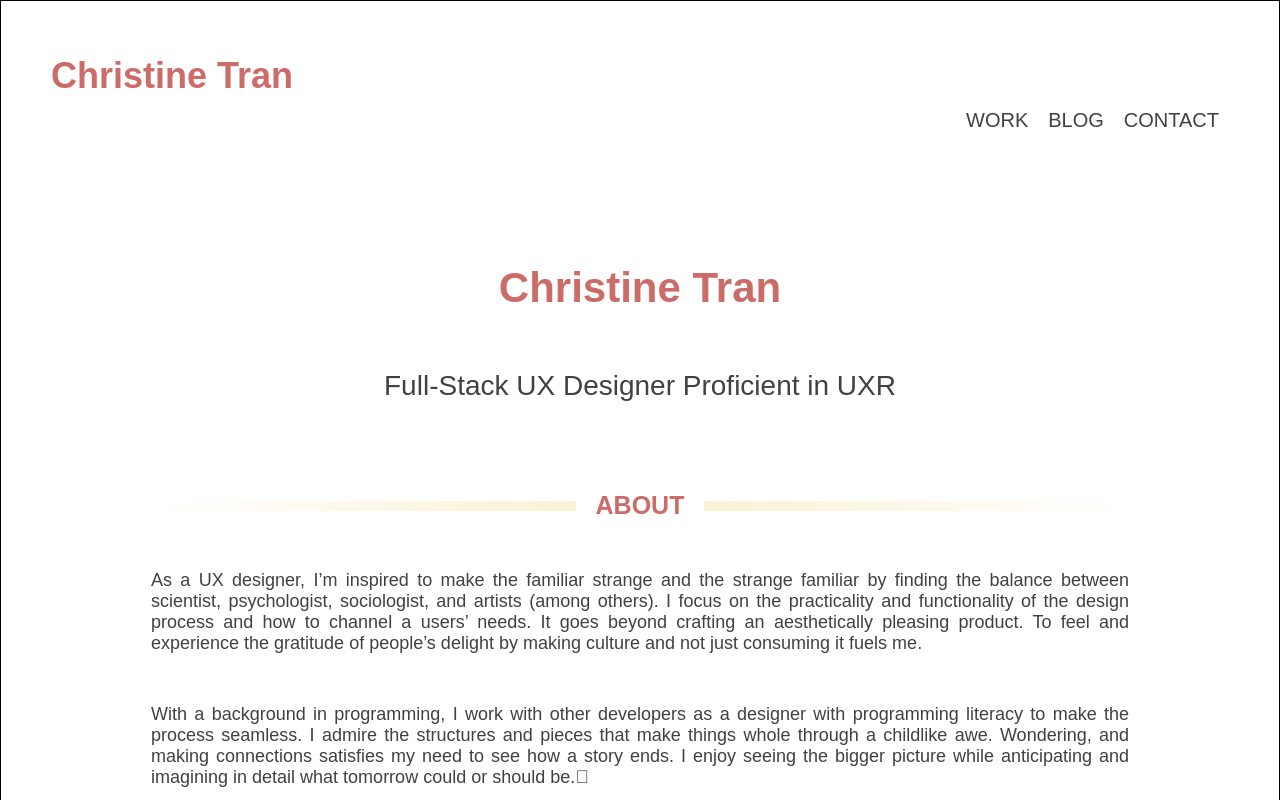
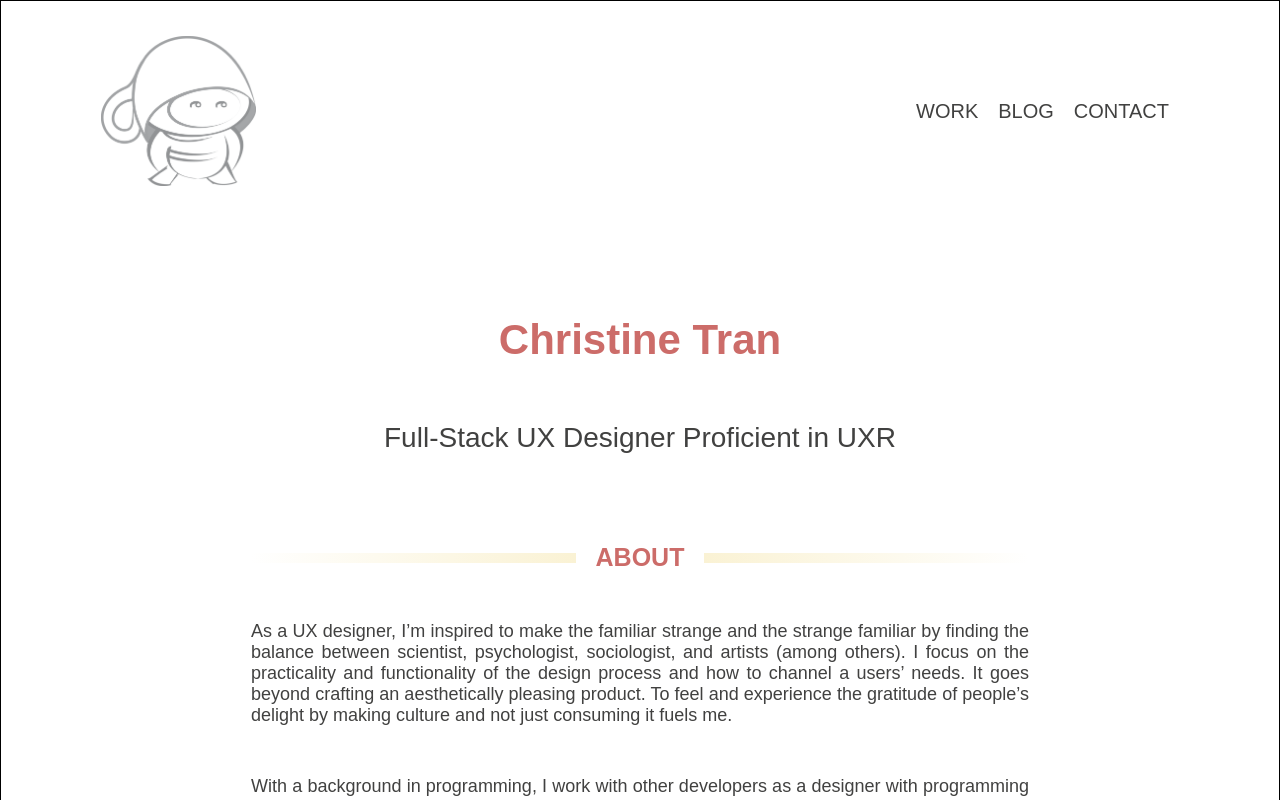
Before and after one commit to christinetran825/tofukid-website, a React (Create React App) app: page / in a window 1280 px wide. Shown: the top 800 px of the page. Built offline with nearby package versions, Linux system fonts and the light colour scheme; a web font is replaced by a local one.

Commit message:
updated Navigation styles and semantics

```diff
--- a/src/App.css
+++ b/src/App.css
@@ -36,7 +36,7 @@ h1, h2, h3, h4, h5, h6 {
 
 body {
   max-width: 1920px;
-  height: 100%;
+  height: auto;
   margin: 0;
   padding: 0;
   color: var(--main-text);
@@ -50,6 +50,7 @@ p {
 .wrapper {
   margin: 0 auto;
   width: 100%;
+  padding: 0 100px;
   display: grid;
   grid-gap: 20px;
   grid-template-areas:
@@ -87,31 +88,25 @@ a.button {
    Header, Footer, & Nav Styles
    ========================================================================== */
 
+/* Navigation */
+
 header {
   margin: 0 auto;
   width: 100%;
+  padding: 35px 0;
+  position: relative;
+  z-index: 2;
   grid-area: hd;
 }
 
-/* Navigation */
-
-#masthead {
-  padding: 35px 0;
+.masthead-wrapper {
+  display: flex;
+  align-items: center;
   justify-content: space-between;
-  position: relative;
-  z-index: 2;
-}
-
-.masthead-wrapper {
-  margin: 0 50px;
-}
-
-#site-branding a {
-  text-decoration: none;
 }
 
 #logo {
-  color: var(--burly-woods);
+  height: 150px;
 }
 
 .burger {
@@ -126,7 +121,6 @@ header {
   margin: 0;
   padding: 0;
   list-style: none;
-  text-align: right;
 }
 
 .menu li {
@@ -325,38 +319,6 @@ main h1 {
 }
 
 /* ==========================================================================
-   WebApps Styles
-   ========================================================================== */
-
-.hero-image {
-  height: 50%;
-  background-position: center;
-  background-repeat: no-repeat;
-  background-size: cover;
-  position: relative;
-}
-
-#selfcare .hero-image {
-  /* background-image: url("/images/web-dev/tea-crate/prototypes/landing-page-high.jpg"); */
-}
-
-#artphilia .hero-image {
-  background-image: url("/images/web-dev/artphilia/prototypes/artphilia-landing-page-high-2x.jpg");
-}
-
-#teacrate .hero-image {
-  background-image: url("/images/web-dev/tea-crate/prototypes/landing-page-high.jpg");
-}
-
-#seedpicker .hero-image {
-  /* background-image: url("/images/web-dev/tea-crate/prototypes/landing-page-high.jpg"); */
-}
-
-.webapps {
-  padding: 0 100px;
-}
-
-/* ==========================================================================
    BREAKPOINT Styles
    ========================================================================== */
 
--- a/src/components/Navigation.js
+++ b/src/components/Navigation.js
@@ -6,11 +6,7 @@ class Navigation extends Component {
     return (
       <header id="masthead">
         <div className="masthead-wrapper">
-          <div id="site-branding">
-            <h1 class="site-title">
-              <NavLink to="/" id="logo">Christine Tran</NavLink>
-            </h1>
-          </div>
+          <NavLink to="/"><img id="logo" src="./images/zukan.png" alt="tea cup ninja"/></NavLink>
           <nav className="menu">
             <ul>
               <li><NavLink to="/work">Work</NavLink></li>
```
